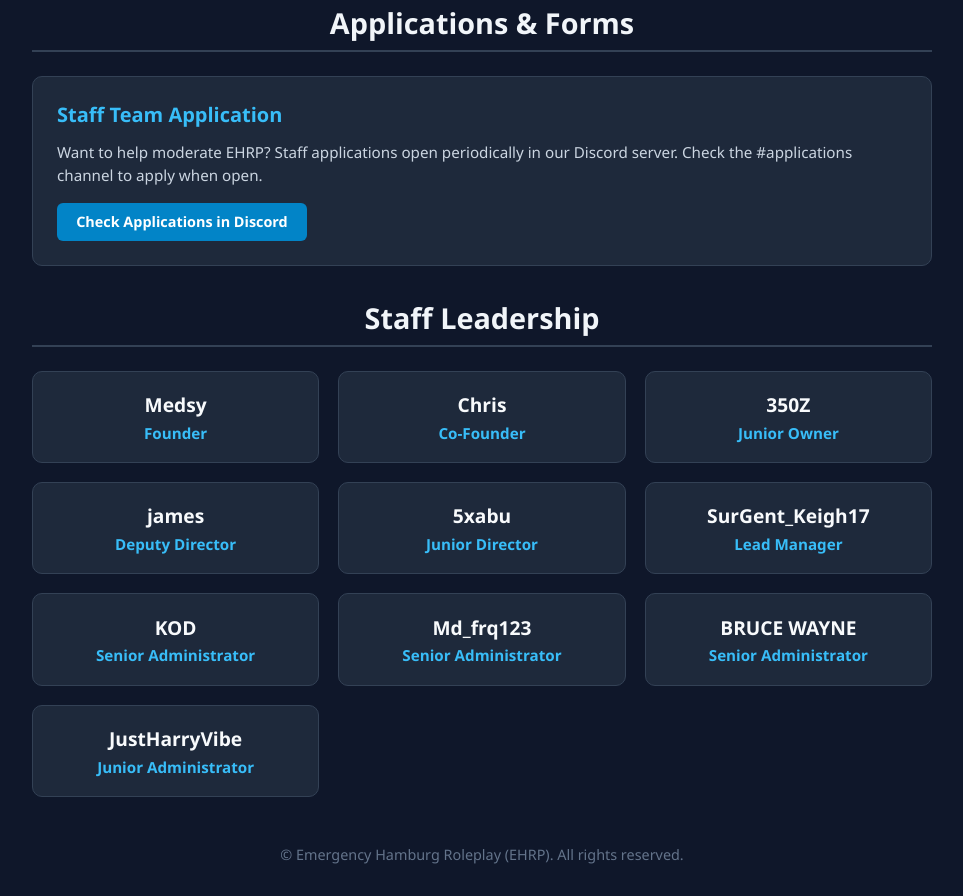
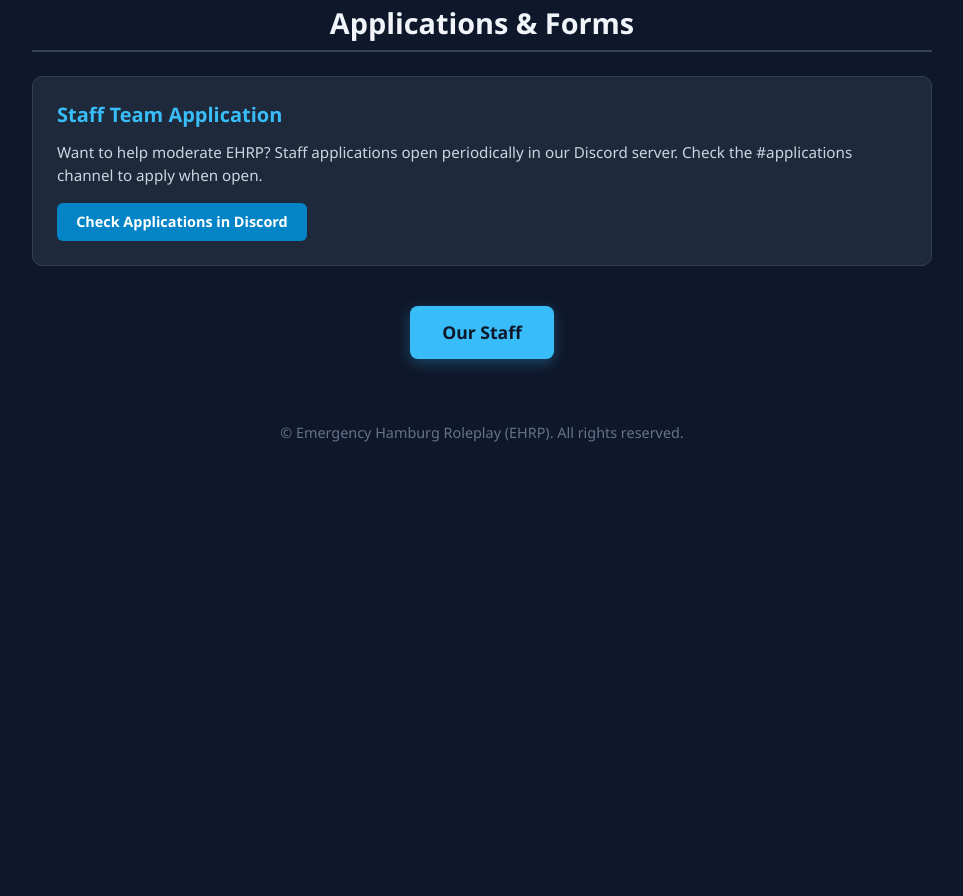
Before and after one commit to EHRP-WEB/EHRP-WEB, a plain HTML site: page index.html in a window 1280 px wide. Shown: the part 733-1629 px from the top of the page, without its empty margins (158-1121 px from the left). After the commit the page ends 1207 px from the top, so only its background shows below. Drawn offline with Linux system fonts and the light colour scheme.

Commit message:
Add files via upload

```diff
--- a/index.html
+++ b/index.html
@@ -131,6 +131,41 @@
       background-color: #0369a1;
     }
 
+    /* Staff Toggle Button & Section */
+    .staff-toggle-wrapper {
+      text-align: center;
+      margin: 2.5rem 0 1rem 0;
+    }
+
+    .staff-toggle-btn {
+      background-color: #38bdf8;
+      color: #0f172a;
+      font-size: 1.1rem;
+      font-weight: bold;
+      padding: 0.9rem 2rem;
+      border: none;
+      border-radius: 8px;
+      cursor: pointer;
+      box-shadow: 0 4px 14px rgba(56, 189, 248, 0.3);
+      transition: background-color 0.2s ease, transform 0.2s ease;
+    }
+
+    .staff-toggle-btn:hover {
+      background-color: #0284c7;
+      color: #ffffff;
+      transform: translateY(-2px);
+    }
+
+    #staff-section {
+      display: none; /* Hidden by default until button is clicked */
+      animation: fadeIn 0.4s ease-in-out;
+    }
+
+    @keyframes fadeIn {
+      from { opacity: 0; transform: translateY(-10px); }
+      to { opacity: 1; transform: translateY(0); }
+    }
+
     /* Staff Cards */
     .staff-card {
       background-color: #1e293b;
@@ -204,8 +239,13 @@
     </div>
   </section>
 
-  <!-- STAFF SECTION -->
-  <section class="container">
+  <!-- OUR STAFF BUTTON WRAPPER -->
+  <div class="staff-toggle-wrapper">
+    <button class="staff-toggle-btn" onclick="toggleStaff()">Our Staff</button>
+  </div>
+
+  <!-- POP-UP / TOGGLEABLE STAFF SECTION -->
+  <section class="container" id="staff-section">
     <h2>Staff Leadership</h2>
     <div class="grid-container">
       <div class="staff-card">
@@ -255,5 +295,16 @@
     <p>&copy; Emergency Hamburg Roleplay (EHRP). All rights reserved.</p>
   </footer>
 
+  <script>
+    function toggleStaff() {
+      const staffSec = document.getElementById('staff-section');
+      if (staffSec.style.display === 'none' || staffSec.style.display === '') {
+        staffSec.style.display = 'block';
+      } else {
+        staffSec.style.display = 'none';
+      }
+    }
+  </script>
+
 </body>
 </html>
```
